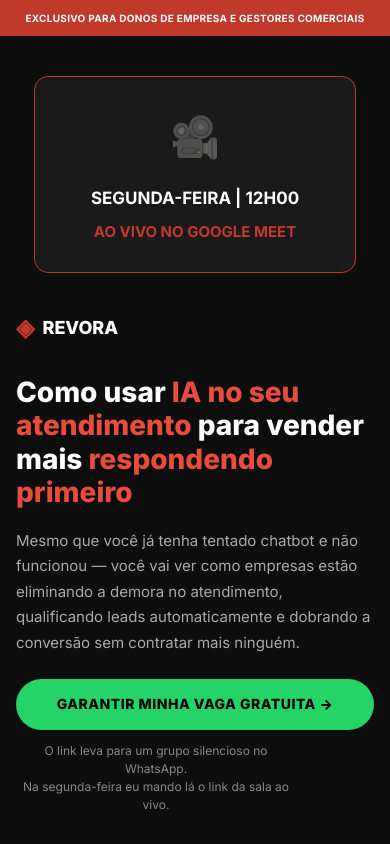
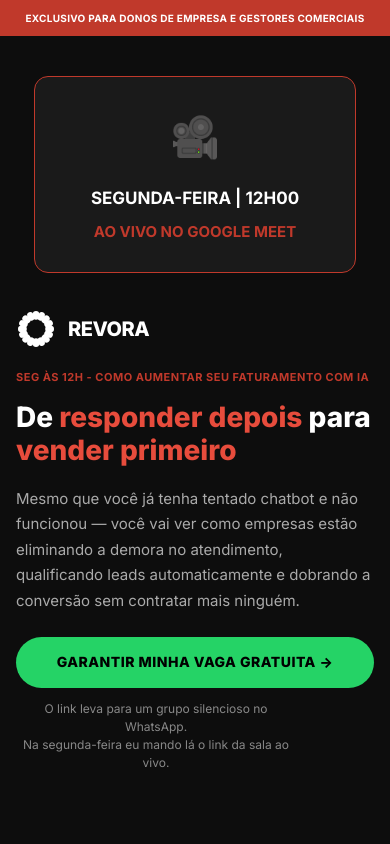
Before and after one commit to therealtrumann/revora-landing, a plain HTML site: page index.html in a window 390 px wide. Shown: the top 844 px of the page. Drawn offline with Linux system fonts and the light colour scheme.

Commit message:
feat: add revora logo svg, update headline and eyebrow with group title

```diff
--- a/index.html
+++ b/index.html
@@ -49,19 +49,33 @@
         }
 
         .logo {
-            font-size: 22px;
-            font-weight: 800;
-            color: #FFFFFF;
-            margin-bottom: 40px;
+            margin-bottom: 32px;
             display: flex;
             align-items: center;
-            gap: 8px;
+            gap: 12px;
             width: fit-content;
         }
 
         .logo-icon {
+            width: 50px;
+            height: 50px;
+            flex-shrink: 0;
+        }
+
+        .logo-text {
+            font-size: 26px;
+            font-weight: 800;
+            color: #FFFFFF;
+            letter-spacing: -0.5px;
+        }
+
+        .hero-eyebrow {
+            font-size: 14px;
+            font-weight: 700;
             color: #C0392B;
-            font-size: 24px;
+            text-transform: uppercase;
+            letter-spacing: 0.5px;
+            margin-bottom: 12px;
         }
 
         .hero-headline {
@@ -293,8 +307,21 @@
             }
 
             .logo {
-                margin-bottom: 32px;
-                font-size: 20px;
+                margin-bottom: 24px;
+            }
+
+            .logo-icon {
+                width: 44px;
+                height: 44px;
+            }
+
+            .logo-text {
+                font-size: 22px;
+            }
+
+            .hero-eyebrow {
+                font-size: 12px;
+                margin-bottom: 16px;
             }
 
             .hero-headline {
@@ -408,8 +435,21 @@
             }
 
             .logo {
-                margin-bottom: 28px;
-                font-size: 18px;
+                margin-bottom: 20px;
+            }
+
+            .logo-icon {
+                width: 40px;
+                height: 40px;
+            }
+
+            .logo-text {
+                font-size: 20px;
+            }
+
+            .hero-eyebrow {
+                font-size: 11px;
+                margin-bottom: 14px;
             }
 
             .hero-headline {
@@ -522,6 +562,24 @@
                 gap: 28px;
             }
 
+            .logo {
+                margin-bottom: 18px;
+            }
+
+            .logo-icon {
+                width: 36px;
+                height: 36px;
+            }
+
+            .logo-text {
+                font-size: 18px;
+            }
+
+            .hero-eyebrow {
+                font-size: 10px;
+                margin-bottom: 12px;
+            }
+
             .hero-headline {
                 font-size: 24px;
                 margin-bottom: 16px;
@@ -566,13 +624,53 @@
     <section class="hero">
         <div class="hero-left">
             <div class="logo">
-                <span class="logo-icon">◈</span>
-                <span>REVORA</span>
+                <svg class="logo-icon" viewBox="0 0 100 100" xmlns="http://www.w3.org/2000/svg">
+                    <!-- Raios do logo -->
+                    <g fill="#FFFFFF">
+                        <!-- Raio 1 -->
+                        <rect x="42" y="5" width="16" height="22" rx="8" transform="rotate(0 50 50)"/>
+                        <!-- Raio 2 -->
+                        <rect x="42" y="5" width="16" height="22" rx="8" transform="rotate(22.5 50 50)"/>
+                        <!-- Raio 3 -->
+                        <rect x="42" y="5" width="16" height="22" rx="8" transform="rotate(45 50 50)"/>
+                        <!-- Raio 4 -->
+                        <rect x="42" y="5" width="16" height="22" rx="8" transform="rotate(67.5 50 50)"/>
+                        <!-- Raio 5 -->
+                        <rect x="42" y="5" width="16" height="22" rx="8" transform="rotate(90 50 50)"/>
+                        <!-- Raio 6 -->
+                        <rect x="42" y="5" width="16" height="22" rx="8" transform="rotate(112.5 50 50)"/>
+                        <!-- Raio 7 -->
+                        <rect x="42" y="5" width="16" height="22" rx="8" transform="rotate(135 50 50)"/>
+                        <!-- Raio 8 -->
+                        <rect x="42" y="5" width="16" height="22" rx="8" transform="rotate(157.5 50 50)"/>
+                        <!-- Raio 9 -->
+                        <rect x="42" y="5" width="16" height="22" rx="8" transform="rotate(180 50 50)"/>
+                        <!-- Raio 10 -->
+                        <rect x="42" y="5" width="16" height="22" rx="8" transform="rotate(202.5 50 50)"/>
+                        <!-- Raio 11 -->
+                        <rect x="42" y="5" width="16" height="22" rx="8" transform="rotate(225 50 50)"/>
+                        <!-- Raio 12 -->
+                        <rect x="42" y="5" width="16" height="22" rx="8" transform="rotate(247.5 50 50)"/>
+                        <!-- Raio 13 -->
+                        <rect x="42" y="5" width="16" height="22" rx="8" transform="rotate(270 50 50)"/>
+                        <!-- Raio 14 -->
+                        <rect x="42" y="5" width="16" height="22" rx="8" transform="rotate(292.5 50 50)"/>
+                        <!-- Raio 15 -->
+                        <rect x="42" y="5" width="16" height="22" rx="8" transform="rotate(315 50 50)"/>
+                        <!-- Raio 16 -->
+                        <rect x="42" y="5" width="16" height="22" rx="8" transform="rotate(337.5 50 50)"/>
+                    </g>
+                </svg>
+                <span class="logo-text">REVORA</span>
+            </div>
+
+            <div class="hero-eyebrow">
+                SEG às 12H - Como aumentar seu faturamento com IA
             </div>
 
             <h1 class="hero-headline">
-                Como usar <span class="highlight">IA no seu atendimento</span>
-                para vender mais <span class="highlight">respondendo primeiro</span>
+                De <span class="highlight">responder depois</span>
+                para <span class="highlight">vender primeiro</span>
             </h1>
 
             <p class="hero-subheadline">
```
